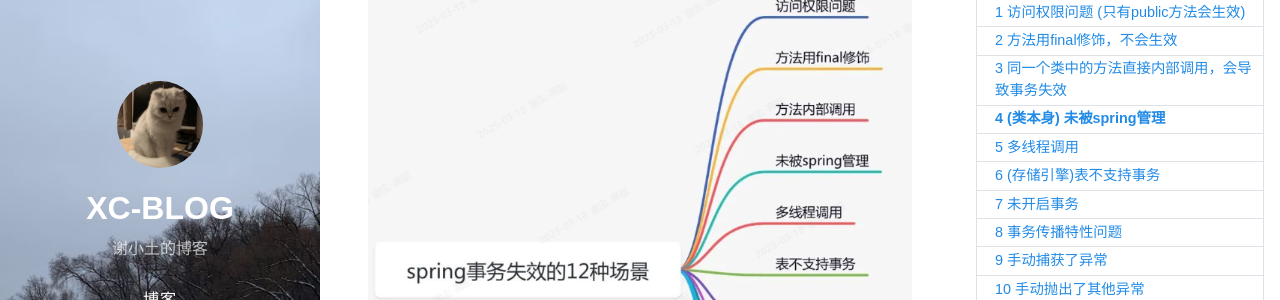
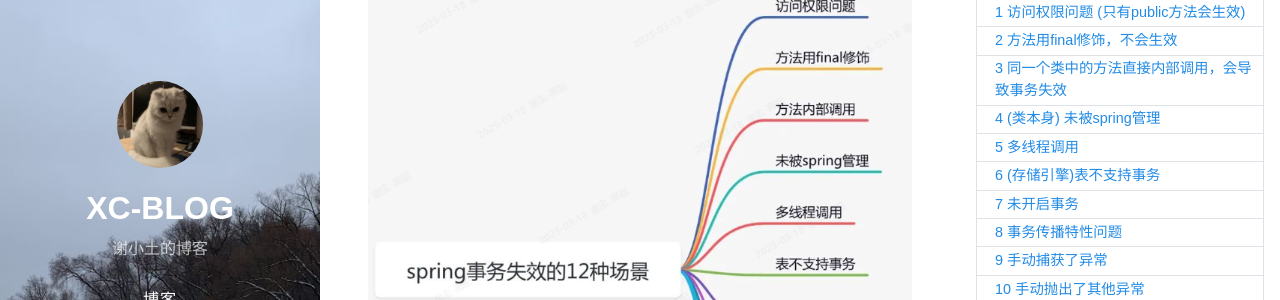
Before and after one commit to AKA-PoetCoder-XC/xc-blog, a Jekyll site: the page built from _posts/2025-03-18-spring事务失效场景.md, in a window 1280 px wide and 900 px high. Shown: the part 190-490 px from the top of the window. Built offline with Jekyll 4.4.1, drawn with Linux system fonts in a browser that asks for light colours; nearby versions of some CDN libraries.

Commit message:
Update article

````diff
--- a/_posts/2025-03-18-spring事务失效场景.md
+++ b/_posts/2025-03-18-spring事务失效场景.md
@@ -132,7 +132,7 @@ public class TestService {
 }
 ```
 
-### **4 (类本身) 未被spring管理**
+### 4 (类本身) 未被spring管理
 
 ```java
 public class TestService {
````
